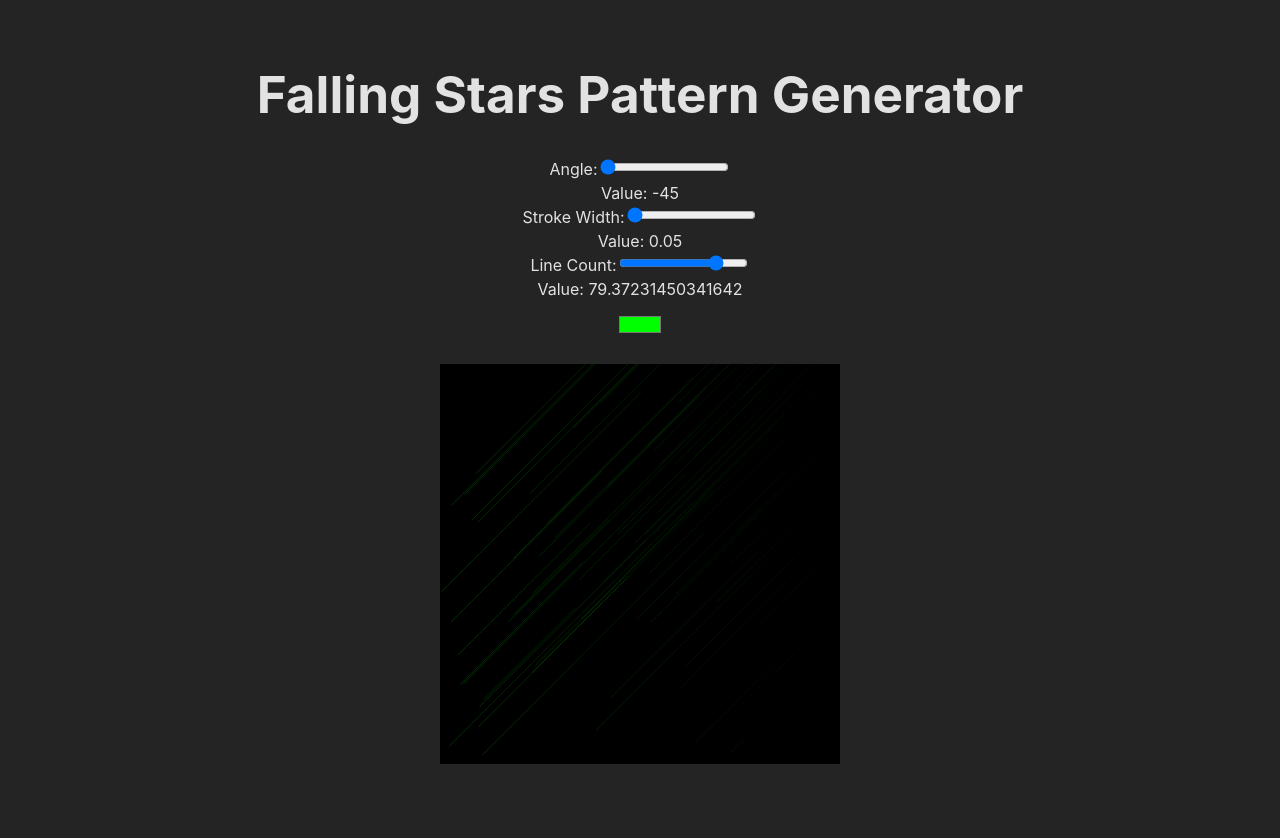
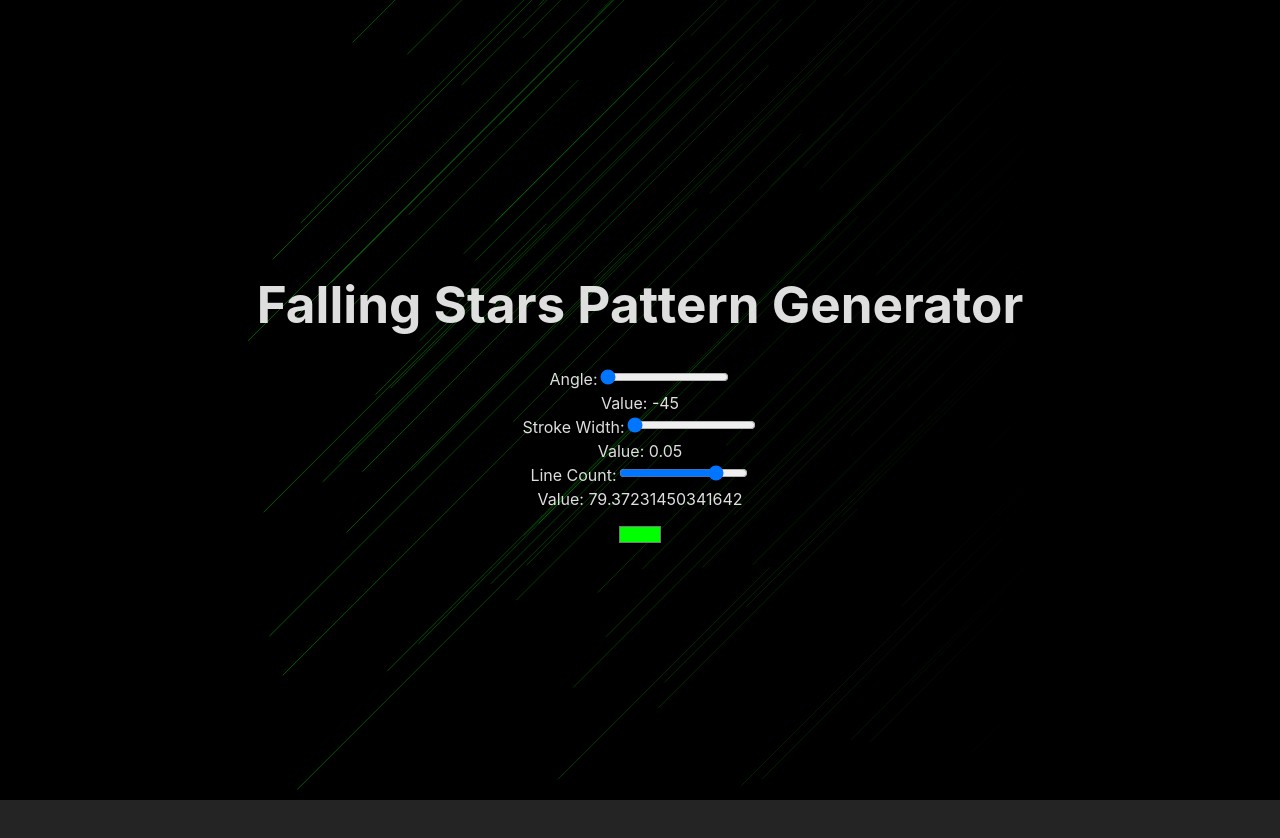
Before and after one commit to Marat200118/React-Artistique, a React (Vite) app: page / in a window 1280 px wide. Shown: the top 838 px of the page. After the commit the page ends 800 px from the top, so only its background shows below. Built offline with nearby package versions, Linux system fonts and the light colour scheme.

Commit message:
fixed the positioning

```diff
--- a/src/App.css
+++ b/src/App.css
@@ -3,28 +3,6 @@
   margin: 0 auto;
   padding: 2rem;
   text-align: center;
-}
-
-.logo {
-  height: 6em;
-  padding: 1.5em;
-  will-change: filter;
-  transition: filter 300ms;
-}
-.logo:hover {
-  filter: drop-shadow(0 0 2em #646cffaa);
-}
-.logo.react:hover {
-  filter: drop-shadow(0 0 2em #61dafbaa);
-}
-
-@keyframes logo-spin {
-  from {
-    transform: rotate(0deg);
-  }
-  to {
-    transform: rotate(360deg);
-  }
 }
 
 @media (prefers-reduced-motion: no-preference) {
@@ -42,14 +20,20 @@
 }
 
 svg {
-  display: flex;
+  /* display: flex;
   align-items: center;
-  justify-items: center;
-  width: 400px;
-  height: 400px;
-  margin: 0 auto;
+  justify-items: center; */
+  /* width: 400px;
+  height: 400px; */
+  width: 100vw;
+  height: 100vh;
+  position: absolute;
+  z-index: -2;
+  top: 0;
+  left: 0;
+  /* margin: 0 auto;
   margin-top: 1rem;
-  margin-bottom: 3rem;
+  margin-bottom: 3rem; */
 }
 
 input {
--- a/src/components/LinePatternGenerator.jsx
+++ b/src/components/LinePatternGenerator.jsx
@@ -8,11 +8,15 @@ const LinePatternGenerator = ({ lineCount, strokeWidth, lineColor, angle }) => {
 
   const lines = Array.from({ length: lineCount }, (_, i) => {
 
-    const x1 = randomInRange(0, 100);
-    const y1 = randomInRange(0, 100);
+    // const x1 = randomInRange(0, 100);
+    const x1 = Math.random() * 100;
+    // const y1 = randomInRange(0, 100);
+    const y1 = Math.random() * 100;
+
     const lineLength = randomInRange(30, 100);
 
     const x2 = x1 + lineLength * Math.cos((angle * Math.PI) / 180);
+    // const x2 = x1 + lineLength * Math.cos(angle);
     const y2 = y1 + lineLength * Math.sin((angle * Math.PI) / 180);
 
     return (
@@ -24,6 +28,7 @@ const LinePatternGenerator = ({ lineCount, strokeWidth, lineColor, angle }) => {
         y2={y2}
         stroke={`url(#gradient${i})`}
         strokeWidth={strokeWidth}
+        strokeLinecap="round"
       />
     );
   });
```
